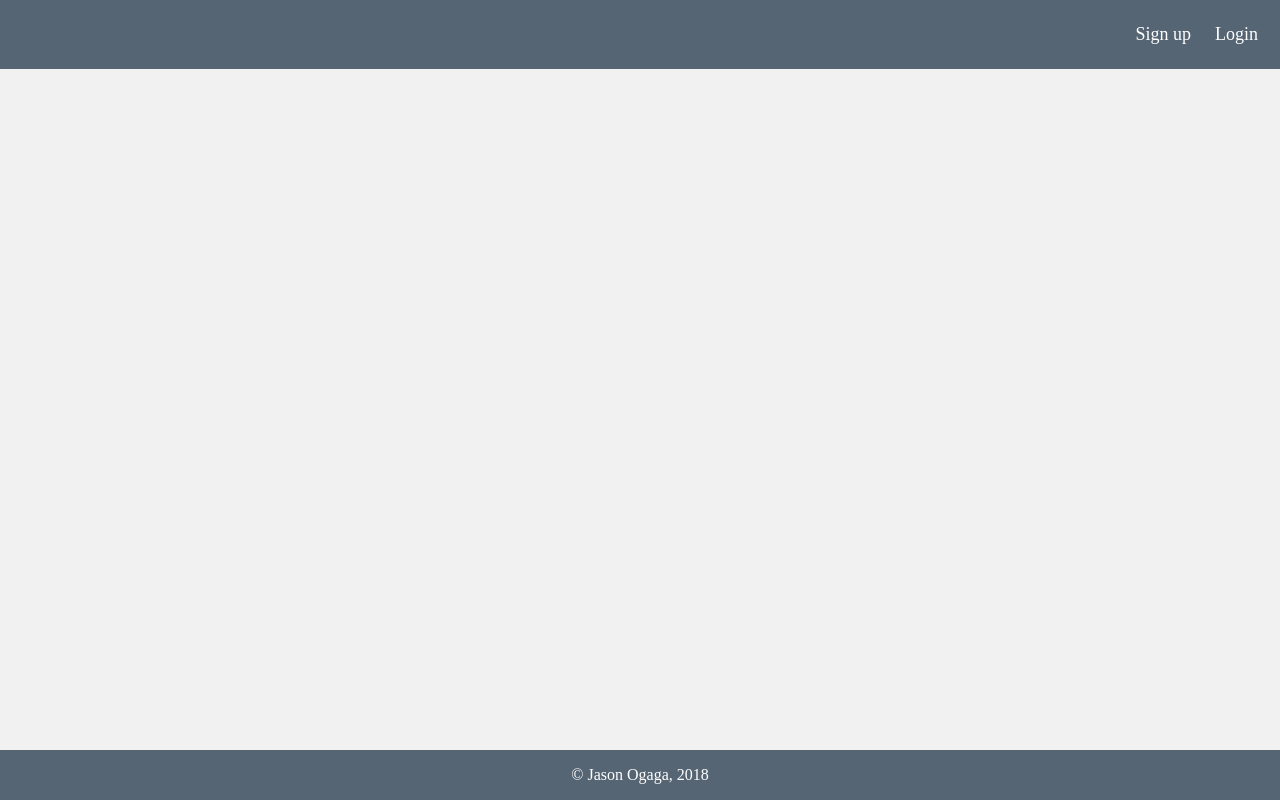
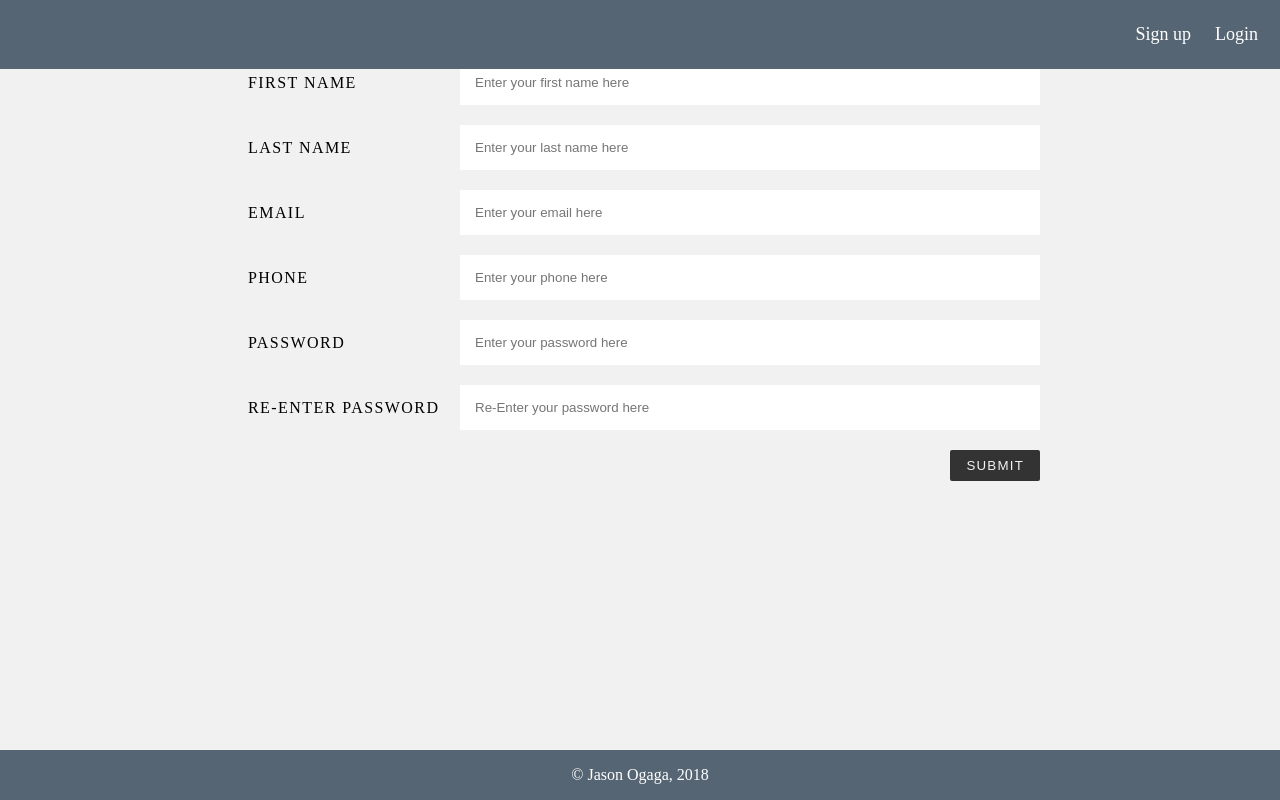
Before and after one commit to jasonjoe1/my-diary, a plain HTML site: page UI/login.html in a window 1280 px wide. Drawn offline with Linux system fonts and the light colour scheme.

Commit message:
remodel login to signup

```diff
--- a/UI/login.html
+++ b/UI/login.html
@@ -17,10 +17,41 @@
   </nav>
 </header>
 <body>
-    <div class="container" id='page-wrap'>
+    <div class="container" >
 
 
+            <form>
+                    <ul class="flex-outer">
+                      <li>
+                        <label for="first-name">First Name</label>
+                        <input type="text" id="first-name" placeholder="Enter your first name here" name="first-name" required>
+                      </li>
+                      <li>
+                        <label for="last-name">Last Name</label>
+                        <input type="text" id="last-name" placeholder="Enter your last name here" name="last-name" required>
+                      </li>
+                      <li>
+                        <label for="email">Email</label>
+                        <input type="email" id="email" placeholder="Enter your email here" name="email" required>
+                      </li>
+                      <li>
+                        <label for="phone">Phone</label>
+                        <input type="tel" id="phone" placeholder="Enter your phone here" name="phone" required>
+                      </li>
+                      <li>
+                            <label for="password">Password</label>
+                            <input type="password" id="password" placeholder="Enter your password here" name="password" required>
+                      </li>
+                      <li>
+                            <label for="repassword">Re-Enter Password</label>
+                            <input type="password" id="rePassword" placeholder="Re-Enter your password here" name="repassword" required>
+                      </li>
 
+                      <li>
+                        <button type="submit">Submit</button>
+                      </li>
+                    </ul>
+                  </form>
 
 
 
--- a/UI/style.css
+++ b/UI/style.css
@@ -34,11 +34,6 @@ html {
   border-radius: 4px;
 }
 
-.nav a.logo {
-  font-size: 25px;
-  font-weight: bold;
-}
-
 .nav a:hover {
   background-color: #ddd;
   color: black;
@@ -59,6 +54,11 @@ html {
   }
 }
 
+.container{
+  padding-top: 60px;
+  margin: 0 auto;
+}
+
 .flex-container {
    display: flex;
    flex-direction: row;
@@ -66,7 +66,6 @@ html {
    flex-wrap: wrap;
 }
 .media {
-   padding-top: 60px;
    min-width: 0;
    margin: 5px;
 }
@@ -109,3 +108,77 @@ img {
 .empty{
   padding: 30px;
 }
+
+
+
+
+.flex-outer,
+.flex-inner {
+  list-style-type: none;
+  padding: 0;
+}
+
+.flex-outer {
+  max-width: 800px;
+  margin: 0 auto;
+}
+
+.flex-outer li,
+.flex-inner {
+  display: flex;
+  flex-wrap: wrap;
+  align-items: center;
+}
+
+.flex-inner {
+  padding: 0 8px;
+  justify-content: space-between;
+}
+
+.flex-outer > li:not(:last-child) {
+  margin-bottom: 20px;
+}
+
+.flex-outer li label,
+.flex-outer li p {
+  padding: 8px;
+  font-weight: 300;
+  letter-spacing: .09em;
+  text-transform: uppercase;
+}
+
+.flex-outer > li > label,
+.flex-outer li p {
+  flex: 1 0 120px;
+  max-width: 220px;
+}
+
+.flex-outer > li > label + *,
+.flex-inner {
+  flex: 1 0 220px;
+}
+
+.flex-outer li p {
+  margin: 0;
+}
+
+.flex-outer li input:not([type='checkbox']),
+.flex-outer li textarea {
+  padding: 15px;
+  border: none;
+}
+
+.flex-outer li button {
+  margin-left: auto;
+  padding: 8px 16px;
+  border: none;
+  background: #333;
+  color: #f2f2f2;
+  text-transform: uppercase;
+  letter-spacing: .09em;
+  border-radius: 2px;
+}
+
+.flex-inner li {
+  width: 100px;
+}
```
Also changed, not shown: UI/index.html (+2 -2 lines).
